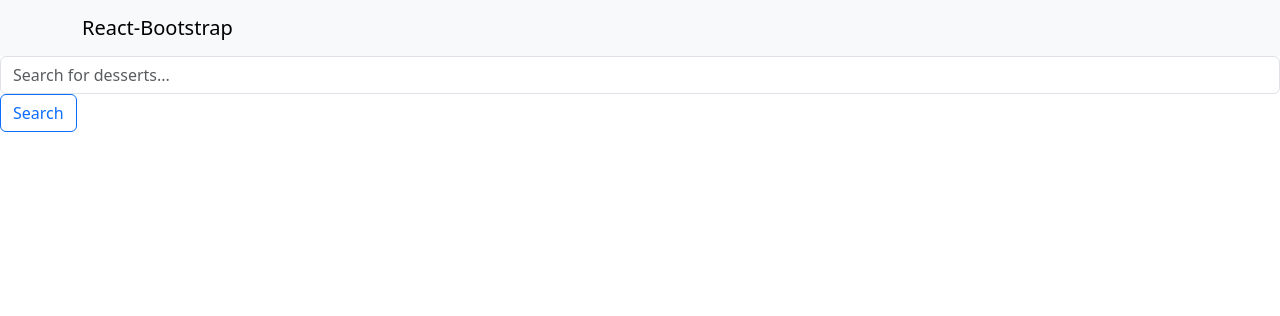
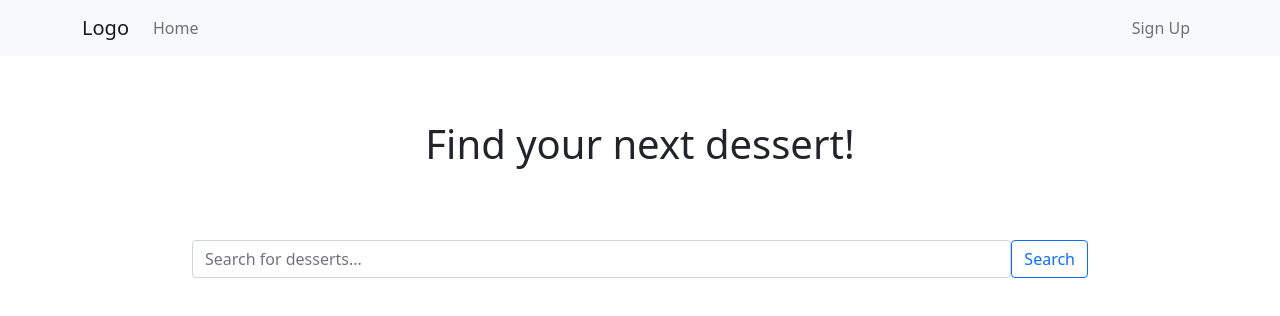
Before and after one commit to LeonSo7/SFWRENG4WW3_Project, a React (Create React App) app in the folder my-app/: page / in a window 1280 px wide. Shown: the top 316 px of the page. Built offline with nearby package versions, Linux system fonts and the light colour scheme.

Commit message:
Add react router

```diff
--- a/my-app/package.json
+++ b/my-app/package.json
@@ -6,8 +6,11 @@
     "@testing-library/jest-dom": "^5.14.1",
     "@testing-library/react": "^11.2.7",
     "@testing-library/user-event": "^12.8.3",
+    "bootstrap": "^5.1.1",
     "react": "^17.0.2",
+    "react-bootstrap": "^2.0.0-rc.0",
     "react-dom": "^17.0.2",
+    "react-router-dom": "^5.3.0",
     "react-scripts": "4.0.3",
     "web-vitals": "^1.1.2"
   },
--- a/my-app/src/App.js
+++ b/my-app/src/App.js
@@ -1,20 +1,23 @@
 import React, { Component } from 'react';
 import './styles/App.css';
 import SearchPage from './pages/SearchPage'
-
-/* Import Bootstrap */
+import SignUpPage from './pages/SignUpPage';
+import { BrowserRouter, Route, Switch } from 'react-router-dom';
 import 'bootstrap/dist/css/bootstrap.min.css';
 
 class App extends Component {
-  constructor() {
-    super();
-  }
 
   render() {
     return (
-      <div>
-        <SearchPage/>
-      </div>
+      <main className="App" >
+        <BrowserRouter>
+          <Switch>
+            {/* Routes */}
+            <Route path='/' component={SearchPage} exact/>
+            <Route path='/signup' component={SignUpPage}/>
+          </Switch>
+        </BrowserRouter>
+      </main>
     );
   }
 }
--- a/my-app/src/components/CommonHeader.js
+++ b/my-app/src/components/CommonHeader.js
@@ -1,17 +1,21 @@
 import { Container, Navbar, Nav } from 'react-bootstrap';
+import { Link } from "react-router-dom";
 
-const SearchBar = () => (
+const CommonHeader = () => (
     <Navbar bg="light" expand="lg">
         <Container>
-        <Navbar.Brand href="#home">React-Bootstrap</Navbar.Brand>
+            <Navbar.Brand href="/">Logo</Navbar.Brand>
             <Navbar.Toggle aria-controls="basic-navbar-nav" />
             <Navbar.Collapse id="basic-navbar-nav">
             <Nav className="me-auto">
-            {/* <Nav.Link href="#home">Home</Nav.Link> */}
+                <Nav.Link href="/">Home</Nav.Link>
+            </Nav>
+            <Nav className="justify-content-end">
+                <Nav.Link href="signup">Sign Up</Nav.Link>
             </Nav>
             </Navbar.Collapse>
         </Container>
     </Navbar>
 );
 
-export default SearchBar;
+export default CommonHeader;
--- a/my-app/src/components/SearchBar.js
+++ b/my-app/src/components/SearchBar.js
@@ -1,18 +1,14 @@
 import { Button, Form } from 'react-bootstrap';
+import '../styles/components/SearchBar.css'
 
 const SearchBar = () => (
     <Form>
-        {/* <label>
-            <span></span>
-        </label> */}
-        {/* <input
-            type="text"
-            id="header-search"
-            placeholder="Search for desserts"
-            name="s"
-        /> */}
-        <Form.Control placeholder = "Search for desserts..."/>
-        <Button type="submit" variant="outline-primary">Search</Button>
+        <Form.Group>
+            <div class="searchBarDiv">
+                <Form.Control class="searchBarInput" placeholder = "Search for desserts..."/>
+                <Button type="submit" variant="outline-primary">Search</Button>
+            </div>
+        </Form.Group>
     </Form>
 );
 
--- a/my-app/src/pages/SearchPage.js
+++ b/my-app/src/pages/SearchPage.js
@@ -1,22 +1,19 @@
 import React, { Component } from 'react';
+import '../styles/App.css';
 import '../styles/pages/SearchPage.css';
 import CommonHeader from '../components/CommonHeader';
 import SearchBar from '../components/SearchBar';
 
 
 class SearchPage extends Component {
-  constructor() {
-    super();
-    this.state = {
-      results: {}
-    }
-  }
-
   render() {
     return (
-      <div>
+      <div class="wrapper">
         <CommonHeader/>
-        <div class="SearchPage">
+        <div class="searchPageTitleDiv">
+          <h1 class="searchPageTitleTxt">Find your next dessert!</h1>
+        </div>
+        <div id="searchPageSearchBarDiv">
           <SearchBar/>
         </div>
     </div>
--- /dev/null
+++ b/my-app/src/pages/SignUpPage.js
@@ -0,0 +1,16 @@
+import React, { Component } from 'react';
+import '../styles/App.css';
+import CommonHeader from '../components/CommonHeader';
+
+
+class SignUpPage extends Component {
+  render() {
+    return (
+      <div class="wrapper">
+        <CommonHeader/>
+    </div>
+    );
+  }
+}
+
+export default SignUpPage;
--- a/my-app/src/styles/App.css
+++ b/my-app/src/styles/App.css
@@ -2,6 +2,18 @@
   text-align: center;
 }
 
+.wrapper {
+  display: flex;
+  flex-flow: row wrap;
+}
+.wrapper > * {
+  flex: 1 100%;
+  /* flex-flow: row wrap; */
+}
+
+@media all and (min-width: 600px) {
+  /* */
+}
 /* .App-logo {
   height: 40vmin;
   pointer-events: none;
--- /dev/null
+++ b/my-app/src/styles/components/SearchBar.css
@@ -0,0 +1,14 @@
+.searchBarDiv {
+    display: flex;
+    flex: 1;
+    flex-direction: row;
+    margin-left: 15%;
+    margin-right: 15%;
+
+}
+
+.searchBarInput {
+    /* width: 70%; */
+    /* margin: auto; */
+    /* margin-right: 5%; */
+}
--- a/my-app/src/styles/pages/SearchPage.css
+++ b/my-app/src/styles/pages/SearchPage.css
@@ -0,0 +1,14 @@
+.searchPageTitleTxt {
+    /* text-align: center; */
+}
+
+.searchPageTitleDiv {
+    text-align: center;
+    margin-top: 5%;
+    margin-bottom: 2.5%
+}
+
+#searchPageSearchBarDiv {
+    margin-top: 2.5%;
+    margin-bottom: 5%;
+}
```
Also changed, not shown: 1 other file (tests, documents, lock files or other folders). Lines whose indentation alone changed are shown as unchanged.
